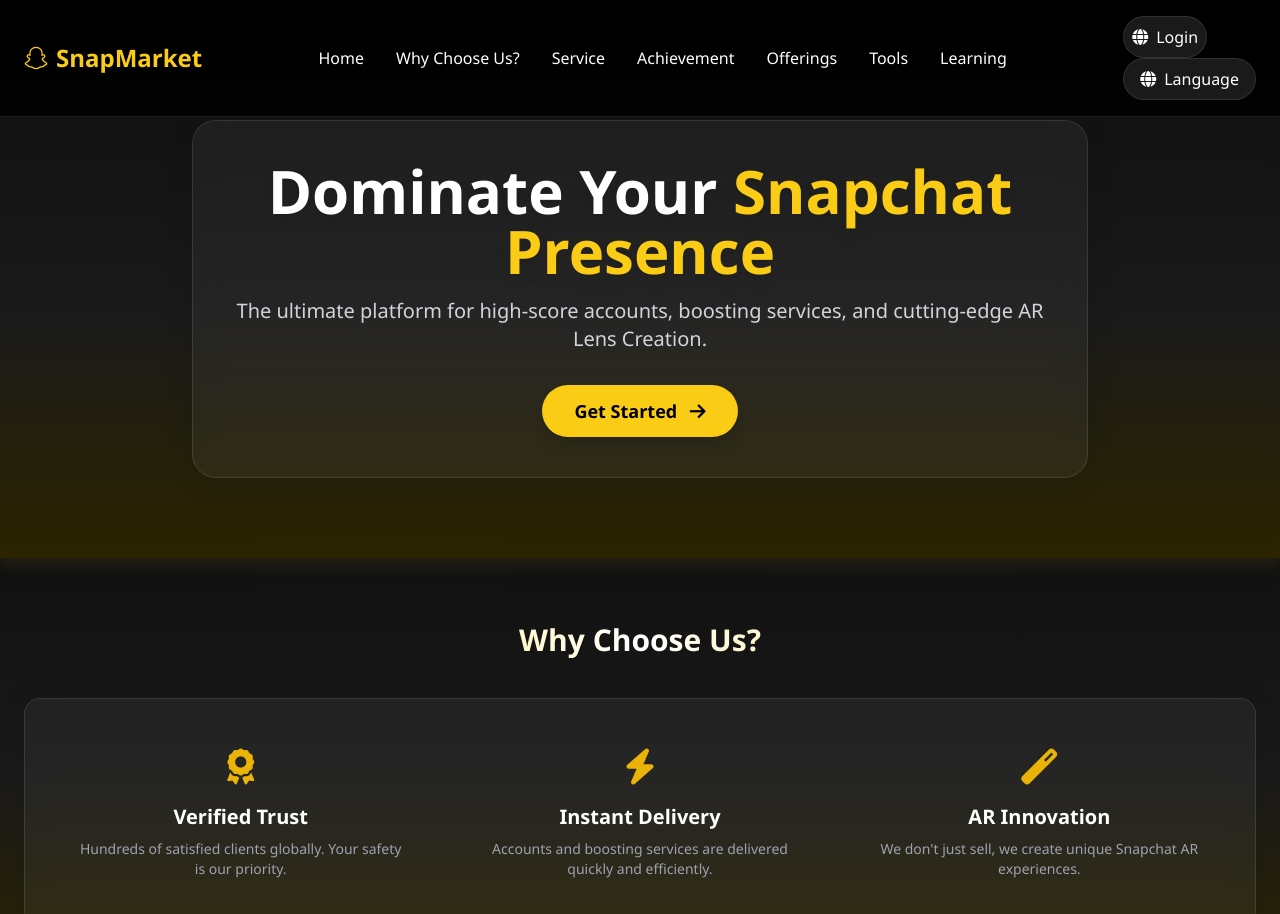
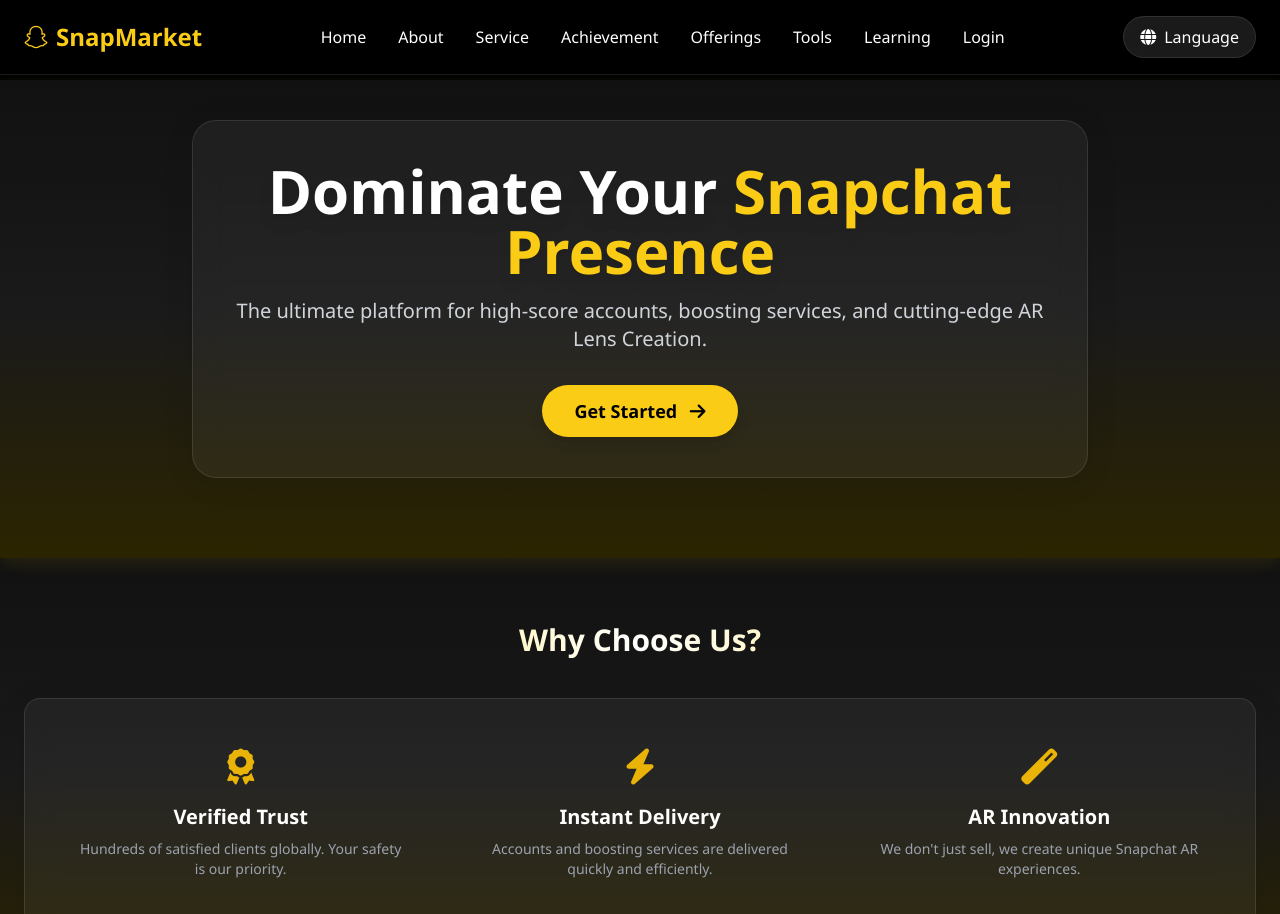
Before and after one commit to ranaomerwaheed/SnapMart, a website: page index.html in a window 1280 px wide. Shown: the top 914 px of the page. Drawn offline with nearby package versions, Linux system fonts and the light colour scheme; a web font is replaced by a local one.

Commit message:
Update index.html

```diff
--- a/index.html
+++ b/index.html
@@ -77,19 +77,17 @@
 
             <div id="nav-links" class="hidden md:flex space-x-8">
                 <a href="#home" class="nav-item hover:text-yellow-400 transition">Home</a>
-                <a href="#about" class="nav-item hover:text-yellow-400 transition">Why Choose Us?</a>
+                <a href="#about" class="nav-item hover:text-yellow-400 transition">About</a>
                 <a href="#services" class="nav-item hover:text-yellow-400 transition">Service</a>
                 <a href="#achievement" class="nav-item hover:text-yellow-400 transition">Achievement</a>
                 <a href="#we-offer" class="nav-item hover:text-yellow-400 transition">Offerings</a>
                 <a href="#tools" class="nav-item hover:text-yellow-400 transition">Tools</a>
                 <a href="#learning" class="nav-item hover:text-yellow-400 transition">Learning</a>
+                <a href="login.html" class="nav-item hover:text-yellow-400 transition">Login</a>
             </div>
 
                 </button>
- <div class="relative group">
-                <button class="flex items-center gap-2 bg-white/10 px-2 py-2 rounded-full hover:bg-white/20 transition backdrop-blur-md border border-white/10">
-                    <i class="fas fa-globe"></i> <a href="Login.html">Login</a>
-                </button>
+
 
             <div class="relative group">
                 <button class="flex items-center gap-2 bg-white/10 px-4 py-2 rounded-full hover:bg-white/20 transition backdrop-blur-md border border-white/10">
```
